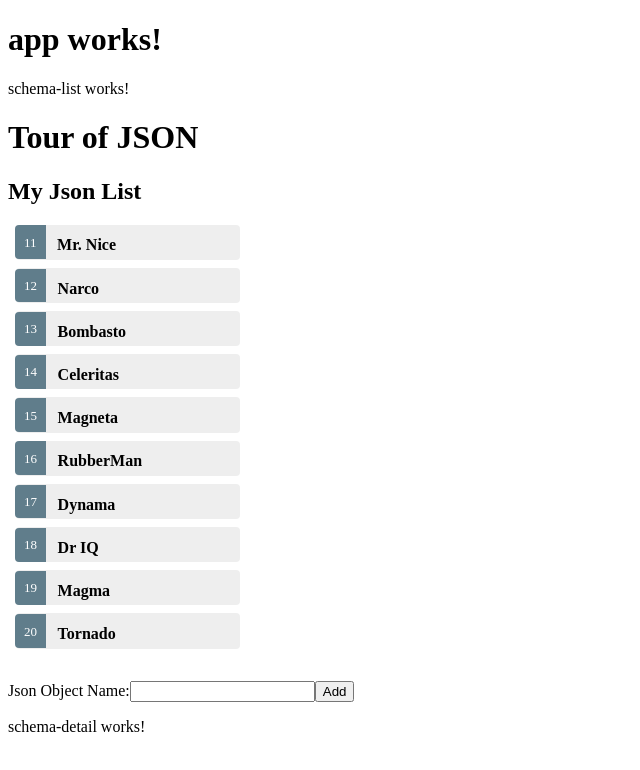
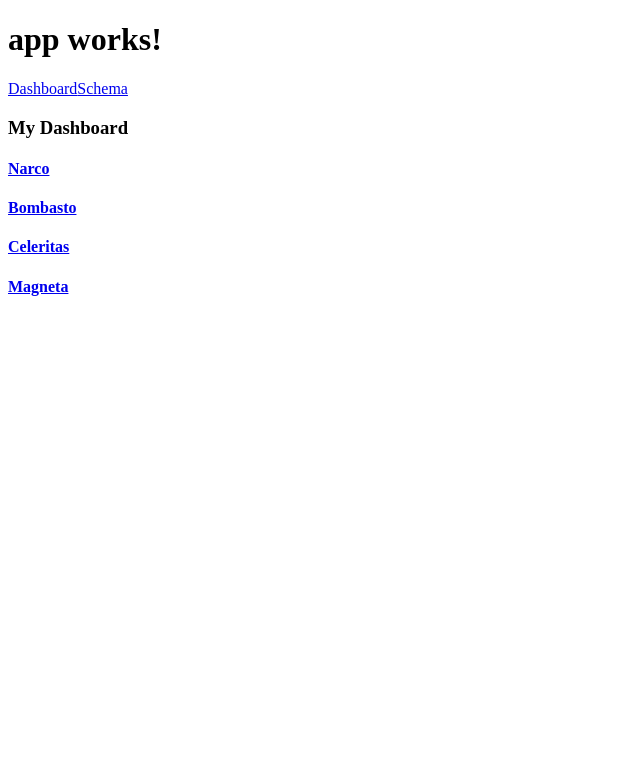
Before and after one commit to smf0627/helio-json-project, an Angular app: page /dashboard in a window 1280 px wide. Shown: the top 770 px of the page, without its empty margins (0-640 px from the left). Built offline with nearby package versions, Linux system fonts and the light colour scheme.

Commit message:
Added Routing

```diff
--- a/src/app/app.component.html
+++ b/src/app/app.component.html
@@ -1,4 +1,17 @@
 <h1>
   {{title}}
 </h1>
+
+<nav>
+  <a routerLink="/dashboard">Dashboard</a>
+  <a routerLink="/schema">Schema</a>
+</nav>
+
+<router-outlet></router-outlet>
+
+<!--
+<a routerLink="/schemata">Schemata</a>
+<router-outlet></router-outlet>
+
 <app-schema-list></app-schema-list>
+-->
--- /dev/null
+++ b/src/app/dashboard/dashboard.component.html
@@ -0,0 +1,10 @@
+<h3>My Dashboard</h3>
+<div class="grid grid-pad">
+  <a *ngFor="let schema of schemata"  [routerLink]="['/detail', schema.id]"  class="col-1-4">
+  <!-- <div *ngFor="let schema of schemata" class="col-1-4"> -->
+    <div class="module schema">
+      <h4>{{schema.name}}</h4>
+    </div>
+  </a>
+  <!-- </div> -->
+</div>
--- /dev/null
+++ b/src/app/dashboard/dashboard.component.ts
@@ -0,0 +1,23 @@
+import { Component, OnInit } from '@angular/core';
+
+import { Schema } from '../schema';
+import { SchemaService } from '../schema.service';
+
+@Component({
+ // moduleId: module.id,
+  selector: 'app-dashboard',
+  templateUrl: './dashboard.component.html',
+  styleUrls: ['./dashboard.component.css']
+})
+export class DashboardComponent implements OnInit {
+
+  schemata: Schema[] = [];
+
+  constructor(private schemaService: SchemaService) { }
+
+  ngOnInit(): void {
+    this.schemaService.getSchemata()
+      .then(schemata => this.schemata = schemata.slice(1,5));
+  }
+
+}
--- a/src/app/schema-detail/schema-detail.component.html
+++ b/src/app/schema-detail/schema-detail.component.html
@@ -5,9 +5,12 @@
 
 <div *ngIf="schema">
   <h2>{{schema.name}} details!</h2>
-  <div><label>id: </label>{{schema.id}}</div>
+  <div>
+    <label>id: </label>{{schema.id}}
+  </div>
   <div>
     <label>name: </label>
     <input [(ngModel)]="schema.name" placeholder="name"/>
   </div>
+  <button (click)="goBack()">Back</button>
 </div>
--- a/src/app/schema-detail/schema-detail.component.ts
+++ b/src/app/schema-detail/schema-detail.component.ts
@@ -1,23 +1,40 @@
-import { Component, Input } from '@angular/core';
+import 'rxjs/add/operator/switchMap';
+import {Component, OnInit, Input} from '@angular/core';
+  //import { Component, Input } from '@angular/core';
+import { ActivatedRoute, Params } from '@angular/router';
+import { Location } from '@angular/common';
 
+import { SchemaService } from '../schema.service';
 import { Schema } from '../schema';
 
 
 @Component({
+  //moduleId: module.id,
   selector: 'app-schema-detail',
   templateUrl: 'schema-detail.component.html',
   styleUrls: ['schema-detail.component.css']
 })
 
 
-export class SchemaDetailComponent {
+export class SchemaDetailComponent implements OnInit {
 /// export class SchemaDetailComponent implements OnInit {
-  //constructor() { }
-
   @Input()
   schema: Schema;
 
-  ngOnInit() {
+  constructor(
+    private schemaService: SchemaService,
+    private route: ActivatedRoute,
+    private location: Location
+  ) { }
+
+  ngOnInit(): void {
+    this.route.params
+      .switchMap((params: Params) => this.schemaService.getSchema(+params['id']))
+      .subscribe(schema => this.schema = schema);
+  }
+
+  goBack(): void {
+    this.location.back();
   }
 
 
--- a/src/app/schema-list/schema-list.component.html
+++ b/src/app/schema-list/schema-list.component.html
@@ -22,4 +22,6 @@
   </button>
 </div>
 
-<app-schema-detail [schema]="selectedSchema"></app-schema-detail>
+<div *ngIf="selectedSchema">
+  <app-schema-detail [schema]="selectedSchema"></app-schema-detail>
+</div>
--- a/src/app/schema.service.ts
+++ b/src/app/schema.service.ts
@@ -10,6 +10,11 @@ export class SchemaService {
     return Promise.resolve(SCHEMATA);
   }
 
+  getSchema(id: number): Promise<Schema> {
+    return this.getSchemata()
+      .then(schemata => schemata.find(schema => schema.id === id));
+  }
+
   /*
   create(name: string): Promise<Schema> {
     return this.http
--- a/src/tsconfig.json
+++ b/src/tsconfig.json
@@ -5,6 +5,7 @@
     "experimentalDecorators": true,
     "lib": ["es6", "dom"],
     "mapRoot": "./",
+    //"module": "commonjs",
     "module": "es6",
     "moduleResolution": "node",
     "outDir": "../dist/out-tsc",
```
Also changed, not shown: src/app/app-routing.module.ts (added, +20 -0 lines), src/app/app.module.ts (+26 -3 lines), src/app/dashboard/dashboard.component.css (added), 1 other file (tests, documents, lock files or other folders).
